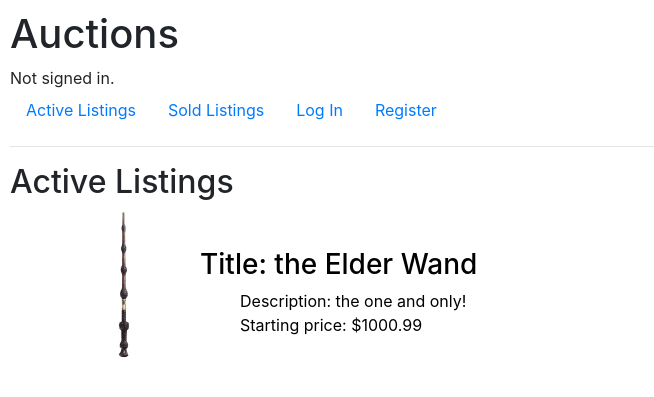
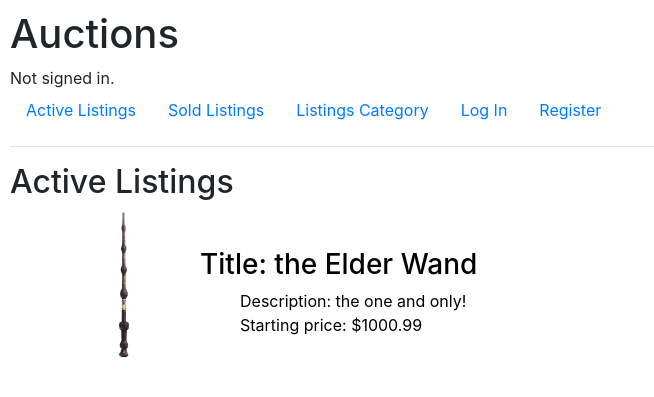
Before and after one commit to rodsantis/cs50w-commerce, a Django app: page / in a window 1280 px wide. Shown: the top 397 px of the page, without its empty margins (0-654 px from the left). Run offline with Django 3.2, Linux system fonts and the light colour scheme; data comes from the database, SQL or seed files in the repository; some libraries are stand-ins or nearby versions.

Commit message:
completed the requirements

```diff
--- a/auctions/templates/auctions/index.html
+++ b/auctions/templates/auctions/index.html
@@ -2,6 +2,9 @@
 
 {% block body %}
     <h2>Active Listings</h2>
+    {% if no_category_item %}
+        <h3>{{ no_category_item }}</h3>
+    {% endif %}
     {% if listings %}
         <ul style="list-style-type: none;">
             {% for item in listings %}
--- a/auctions/templates/auctions/layout.html
+++ b/auctions/templates/auctions/layout.html
@@ -23,6 +23,9 @@
             <li class="nav-item">
                 <a class="nav-link" href="{% url 'index_sold' %}">Sold Listings</a>
             </li>
+            <li class="nav-item">
+                <a class="nav-link" href="{% url 'index_category' %}">Listings Category</a>
+            </li>
             {% if user.is_authenticated %}
                 <li class="nav-item">
                     <a class="nav-link" href="{% url 'create_listing' %}">Create Listing</a>
--- a/auctions/urls.py
+++ b/auctions/urls.py
@@ -7,6 +7,8 @@ from . import views
 urlpatterns = [
     path("", views.index, name="index"),
     path("sold", views.index_sold, name="index_sold"),
+    path("category", views.index_category, name="index_category"),
+    path("category/<str:category>", views.category_search, name="category_search"),
     path("login", views.login_view, name="login"),
     path("logout", views.logout_view, name="logout"),
     path("register", views.register, name="register"),
--- a/auctions/views.py
+++ b/auctions/views.py
@@ -48,6 +48,23 @@ def index(request):
 def index_sold(request):
     return render(request, "auctions/indexsold.html", {
         "listings": Listing.objects.all().filter(active=False)
+    })
+
+
+def index_category(request):
+    categories = list()
+    for item in CATEGORY_CHOICES:
+        categories.append(item[0])
+
+    return render(request, "auctions/indexcategory.html", {
+        "categories": categories
+    })
+
+
+def category_search(request, category):
+    return render(request, "auctions/index.html", {
+        "listings": Listing.objects.all().filter(active=True, category=category),
+        "no_category_item": "We don't have any Listing in this category yet!"
     })
 
 
```
Also changed, not shown: auctions/templates/auctions/indexcategory.html (added, +13 -0 lines).
